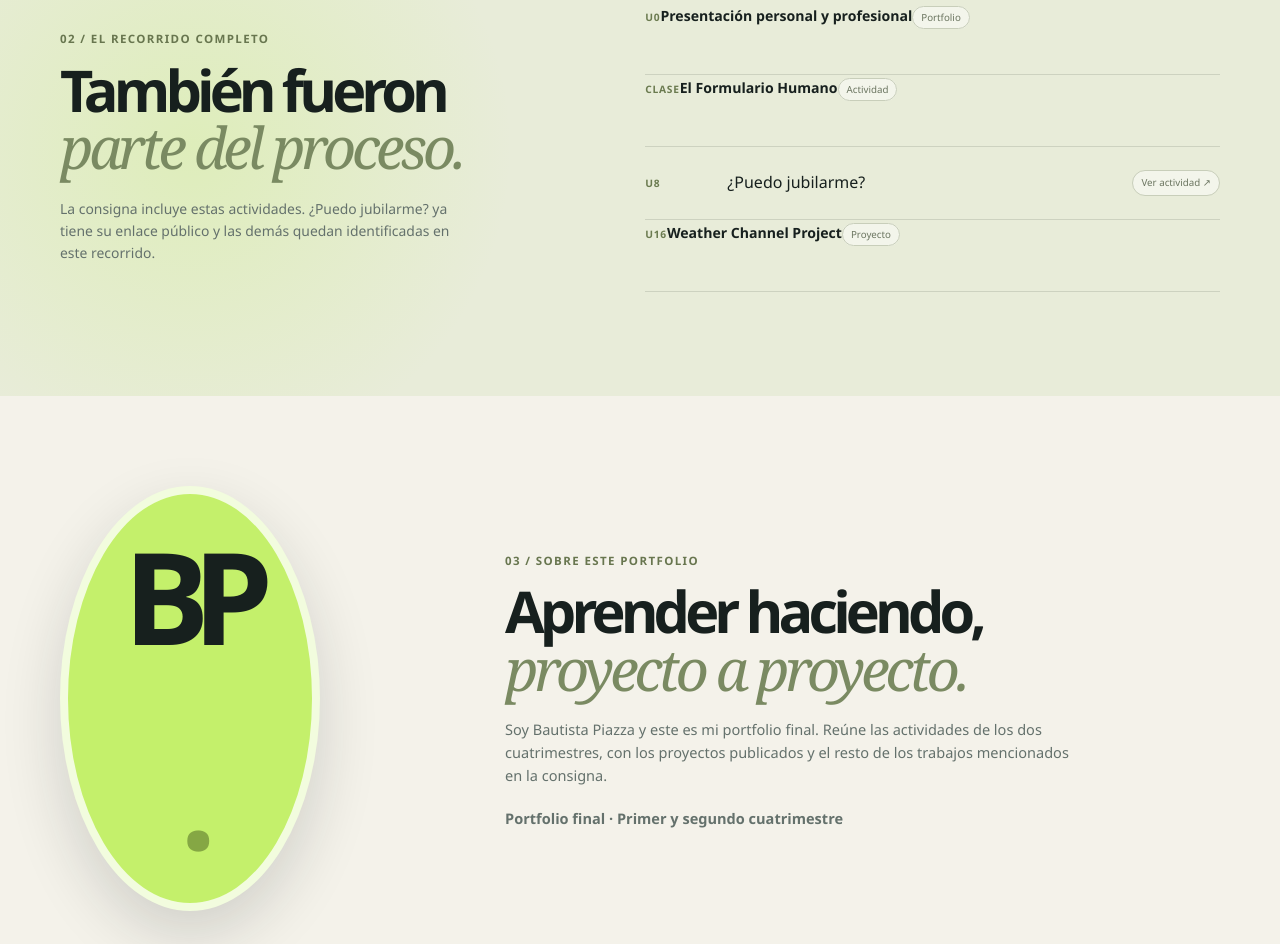
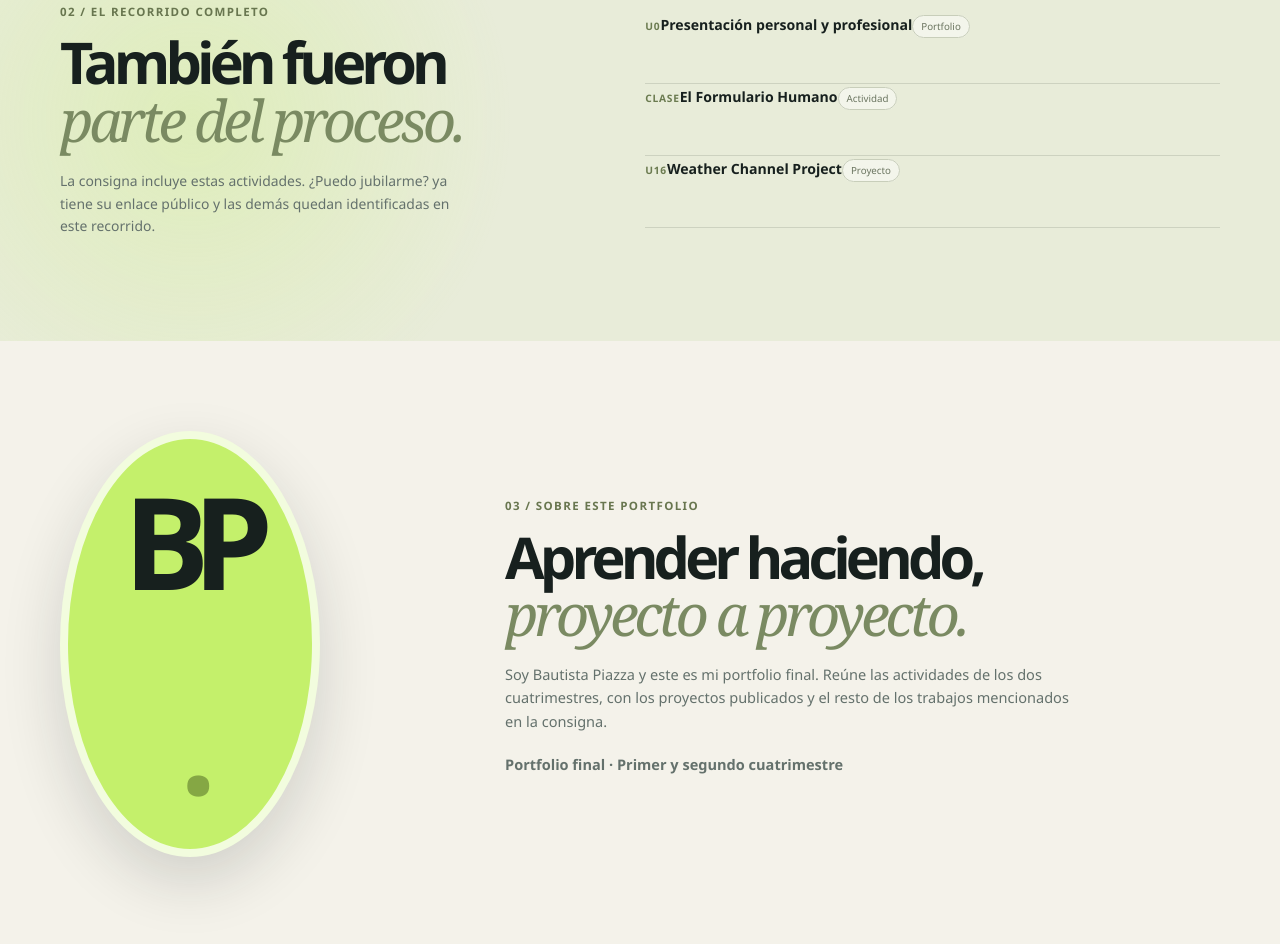
Before and after one commit to BautistaPiazza/Final-portfolio, a plain HTML site: page index.html in a window 1280 px wide. Shown: the part 3404-4348 px from the top of the page. Drawn offline with Linux system fonts and the light colour scheme.

Commit message:
Remove retirement app from process list
Co-authored-by: Copilot <223556219+Copilot@users.noreply.github.com>

```diff
--- a/index.html
+++ b/index.html
@@ -259,13 +259,6 @@
           <ul class="activity-list">
             <li><span class="activity-code">U0</span><span>Presentación personal y profesional</span><span class="activity-note">Portfolio</span></li>
             <li><span class="activity-code">CLASE</span><span>El Formulario Humano</span><span class="activity-note">Actividad</span></li>
-            <li>
-              <a class="activity-link" href="https://bautistapiazza.github.io/Puedo-jubilarme-/" target="_blank" rel="noopener noreferrer" aria-label="Abrir ¿Puedo jubilarme?">
-                <span class="activity-code">U8</span>
-                <span>¿Puedo jubilarme?</span>
-                <span class="activity-note">Ver actividad ↗</span>
-              </a>
-            </li>
             <li><span class="activity-code">U16</span><span>Weather Channel Project</span><span class="activity-note">Proyecto</span></li>
           </ul>
         </div>
```
